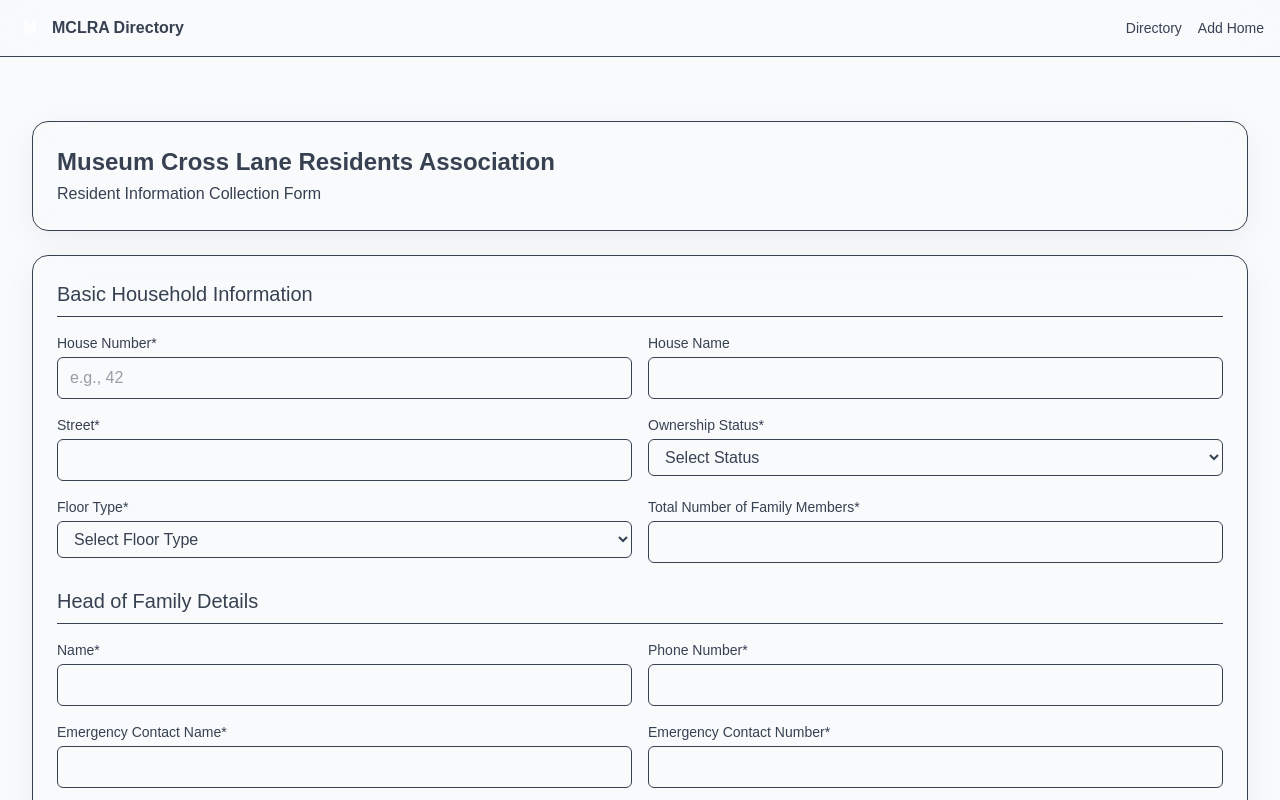
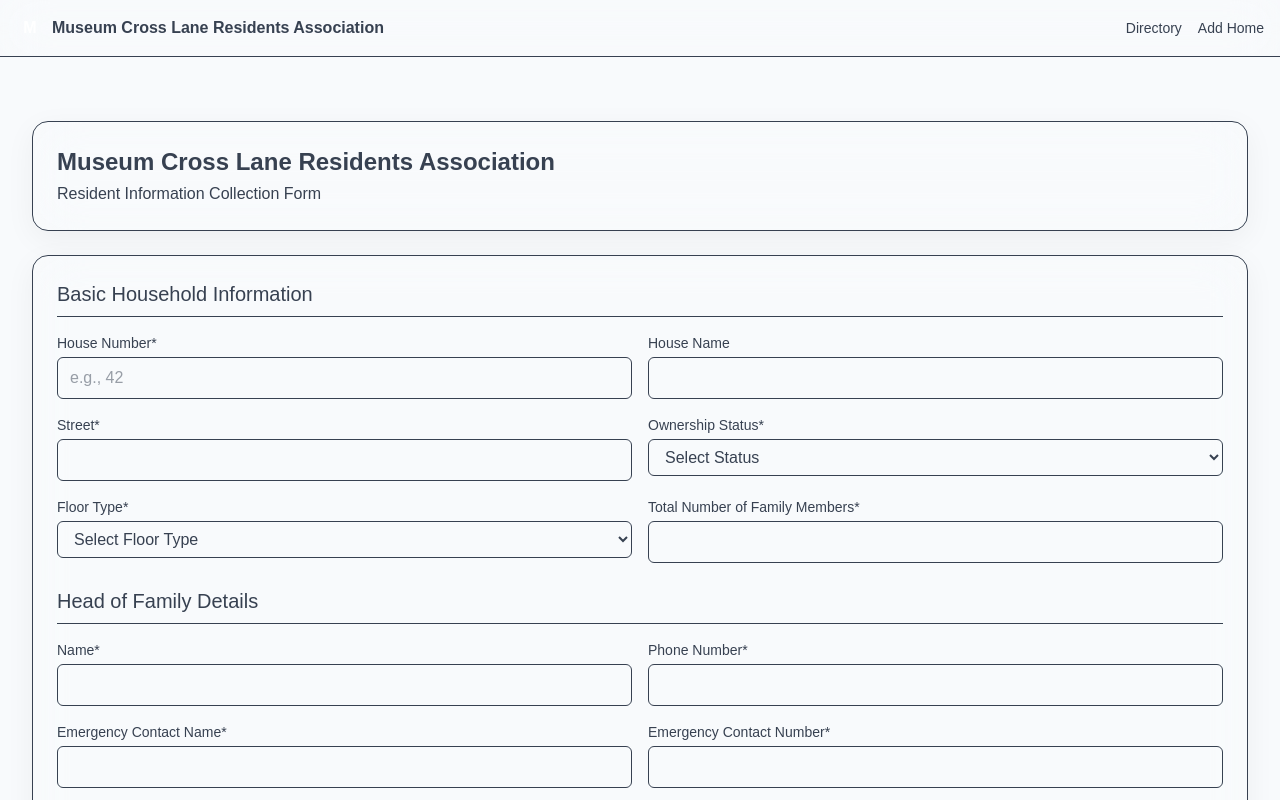
Before and after one commit to abhijithmahipal/mclra-listing, a Next.js app: page /addhome in a window 1280 px wide. Shown: the top 800 px of the page. Built offline with nearby package versions, Linux system fonts and the light colour scheme.

Commit message:
Update layout metadata and header text to reflect new application title and description for the Museum Cross Lane Residents Association.

```diff
--- a/src/app/layout.tsx
+++ b/src/app/layout.tsx
@@ -3,8 +3,8 @@ import "./globals.css";
 import Link from "next/link";
 
 export const metadata: Metadata = {
-  title: "MCLRA Directory",
-  description: "MCLRA Resident Directory Application",
+  title: "MCLRA Thrissur",
+  description: "Museum Cross Lane Resident's Association, Chembukkavu - Resident Directory Application",
 };
 
 export default function RootLayout({
@@ -20,7 +20,7 @@ export default function RootLayout({
             <div className="flex h-14 items-center justify-between">
               <div className="flex items-center gap-2">
                 <div className="h-7 w-7 rounded-md bg-[--primary] text-white flex items-center justify-center font-bold">M</div>
-                <span className="text-sm md:text-base font-semibold">MCLRA Directory</span>
+                <span className="text-sm md:text-base font-semibold">Museum Cross Lane Residents Association</span>
               </div>
               <div className="flex items-center gap-4 text-xs md:text-sm text-[--muted-foreground]">
                 <Link href="/houses" className="hover:text-[--foreground] transition-colors">Directory</Link>
```
